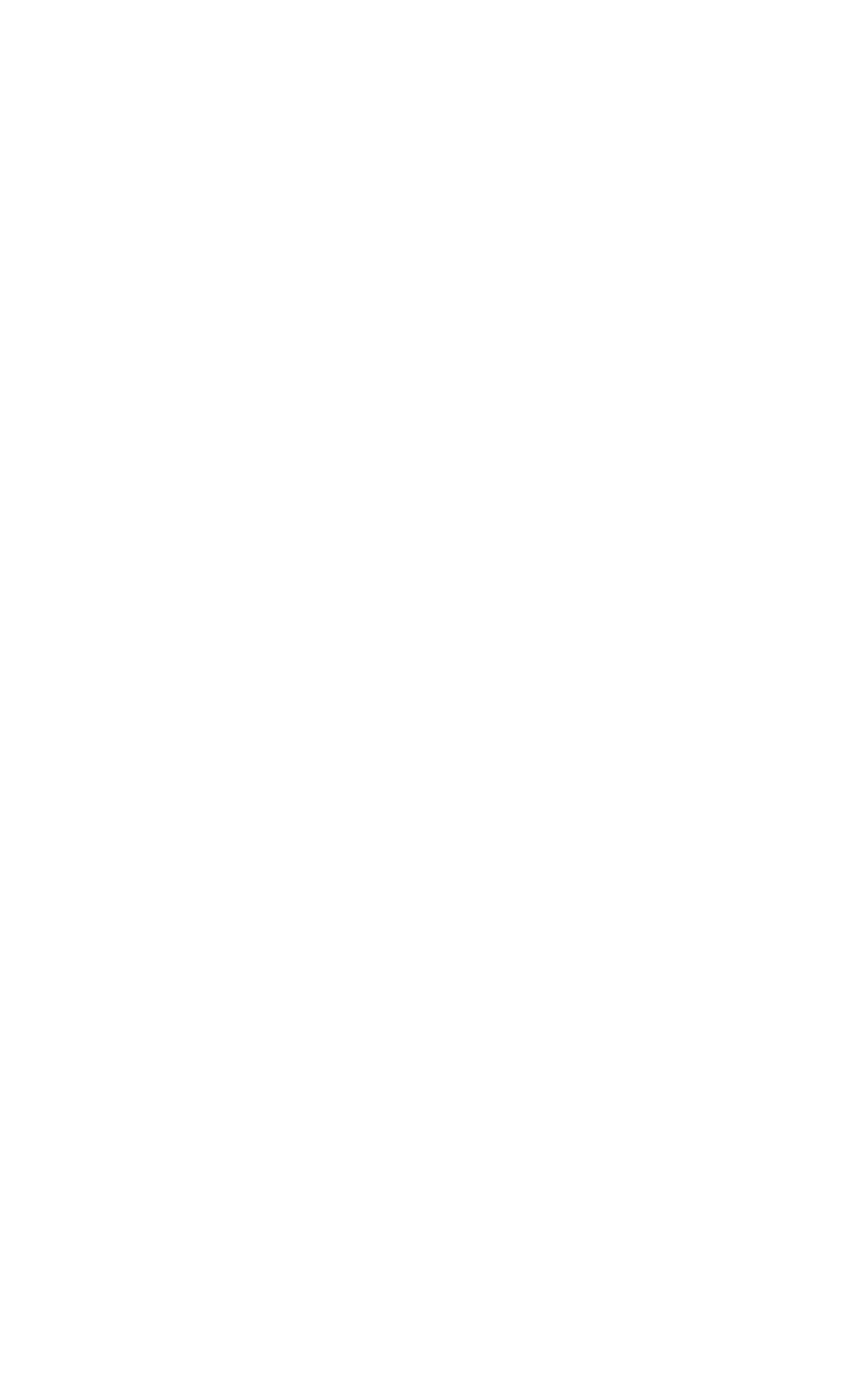
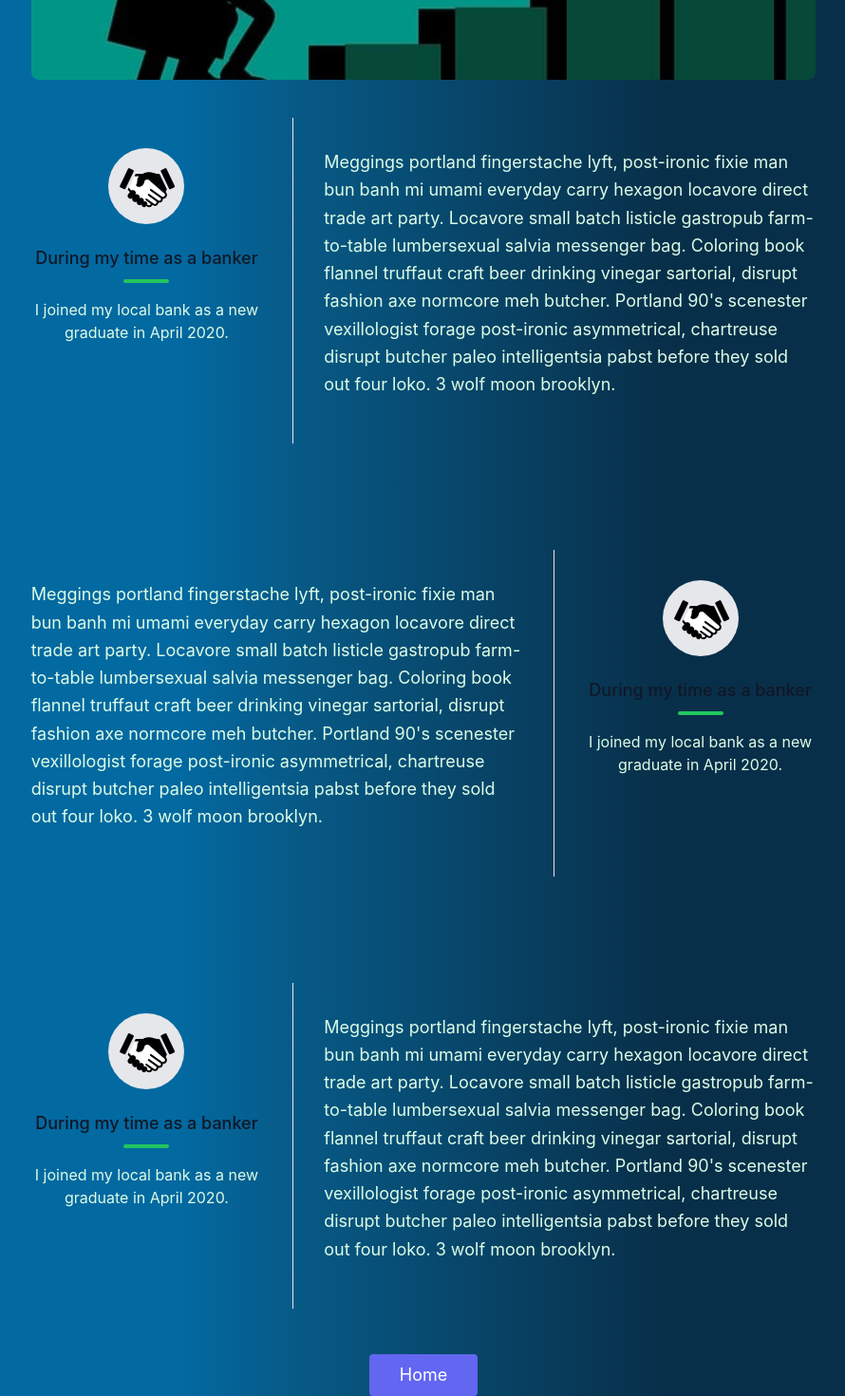
Before and after one commit to technicalplace/portfolio-react-tailwindcss, a React (Create React App) app: page /Career in a window 1280 px wide. Shown: the part 220-1690 px from the top of the page at 95% size, without its empty margins (194-1084 px from the left). Before the commit the page ends 800 px from the top, so only its background shows below. Built offline with nearby package versions, Linux system fonts and the light colour scheme.

Commit message:
:sparkles: CareerコンポーネントとApplicationコンポーネントの実装、careerコンポーネントに関しては残タスクあり

```diff
--- /dev/null
+++ b/src/components/Application/AppList.tsx
@@ -0,0 +1,28 @@
+import React from "react";
+import photoIcon from "../../img/camera-g4078d0a1f_640.png";
+
+type AppListProps = {
+  item: {
+    id: number,
+    appName: string,
+    description: string
+  };
+};
+
+export const AppList = ({ item }: AppListProps) => {
+  return (
+    <div className="xl:w-1/3 md:w-1/2 p-4">
+      <div className="border-4 border-double border-green-200 p-6 mx-auto w-3/4 rounded-full text-center">
+        <div className="w-10 h-10 inline-flex items-center justify-center rounded-full bg-indigo-200 text-indigo-500 mb-4">
+          <img src={photoIcon} alt="photoIcon" className="w-7" />
+        </div>
+        <h2 className="text-lg text-green-400 font-medium title-font mb-2">
+          {item.appName}
+        </h2>
+        <p className="leading-relaxed text-base">
+          {item.description}
+        </p>
+      </div>
+    </div>
+  );
+};
--- a/src/components/Application/Application.tsx
+++ b/src/components/Application/Application.tsx
@@ -1,20 +1,64 @@
 import React from "react";
+import { Link } from "react-router-dom"
+import { AppList } from "./AppList";
 
 export const Application = () => {
+  const appListDetails = [
+    {
+      id: 0,
+      appName: 'Photo Search App',
+      description: 'I created a photo search app using React. Please feel free to take a look.',
+    },
+    {
+      id: 1,
+      appName: 'Simple calculator app',
+      description: 'I created a simple calculator app using React and TypeScript, Please feel free to take a look.',
+    },
+    {
+      id: 2,
+      appName: 'Todo List',
+      description: 'I created a TodoList app using React. Please feel free to take a look.',
+    },
+    {
+      id: 3,
+      appName: 'Pagination',
+      description: 'I created a pagination feature using React. Please feel free to take a look.',
+    },
+    {
+      id: 4,
+      appName: 'Modal',
+      description: 'I created a modal feature using React. Please feel free to take a look.',
+    },
+    {
+      id: 5,
+      appName: 'Toggle Button',
+      description: 'I created a Toggle Button feature using React. Please feel free to take a look.',
+    },
+  ]
+
   return (
-    <div className="bg-yellow-600 h-32">
-      Lorem ipsum dolor sit amet consectetur adipisicing elit. Eum, id fugit vel
-      nihil dolore omnis et obcaecati rem quae tempore, libero deleniti corporis
-      aperiam placeat quam! Culpa quidem optio doloremque.
-      Lorem ipsum dolor sit amet consectetur adipisicing elit. Eum, id fugit vel
-      nihil dolore omnis et obcaecati rem quae tempore, libero deleniti corporis
-      aperiam placeat quam! Culpa quidem optio doloremque.
-      Lorem ipsum dolor sit amet consectetur adipisicing elit. Eum, id fugit vel
-      nihil dolore omnis et obcaecati rem quae tempore, libero deleniti corporis
-      aperiam placeat quam! Culpa quidem optio doloremque.
-      Lorem ipsum dolor sit amet consectetur adipisicing elit. Eum, id fugit vel
-      nihil dolore omnis et obcaecati rem quae tempore, libero deleniti corporis
-      aperiam placeat quam! Culpa quidem optio doloremque.
-    </div>
+    <section className="body-font">
+      <div className="container px-5 py-24 mx-auto">
+        <div className="flex flex-wrap w-full mb-20 flex-col items-center text-center">
+          <h1 className="sm:text-3xl text-2xl title-font font-bold mb-2 text-gray-900">
+            Here is a list of applications I have created
+          </h1>
+          <p className="lg:w-1/2 w-full leading-relaxed">
+            Whatever cardigan tote bag tumblr hexagon brooklyn asymmetrical
+            gentrify, subway tile poke farm-to-table.
+          </p>
+        </div>
+        <div className="flex flex-wrap items-center -m-4 text-green-100">
+          {appListDetails.map(({ id }) => {
+            return (
+              <AppList item={appListDetails[id]} />
+            )
+          })}
+        </div>
+        <button className="flex mx-auto mt-16 text-white bg-indigo-500 border-0 py-2 px-8 focus:outline-none hover:bg-indigo-600 rounded text-lg">
+          <Link to="/">Home</Link>
+        </button>
+      </div>
+    </section>
   );
 };
--- a/src/components/Career/Career.tsx
+++ b/src/components/Career/Career.tsx
@@ -1,7 +1,126 @@
-import React from 'react'
+import React from "react";
+import { Link } from "react-router-dom"
+import careerImg from "../../img/career-g4243e77c6_640.jpg";
+import humanImg from "../../img/computer-icon-g596056dde_640.png";
 
 export const Career = () => {
   return (
-    <div className='bg-red-500 h-32'>Career</div>
-  )
-}
+    <>
+      <section className="text-green-100 body-font">
+        <div className="container px-5 py-12 mx-auto flex flex-col">
+          <div className="lg:w-4/6 mx-auto">
+            <div className="rounded-lg h-64 overflow-hidden">
+              <img
+                alt="content"
+                className="object-cover object-center h-full w-full"
+                src={careerImg}
+              ></img>
+            </div>
+            <div className="flex flex-col sm:flex-row mt-10">
+              <div className="sm:w-1/3 text-center sm:pr-8 sm:py-8">
+                <div className="w-20 h-20 rounded-full inline-flex items-center justify-center bg-gray-200 text-gray-400">
+                  <img src={humanImg} alt="profileImg" />
+                </div>
+                <div className="flex flex-col items-center text-center justify-center">
+                  <h2 className="font-medium title-font mt-4 text-gray-900 text-lg">
+                    During my time as a banker
+                  </h2>
+                  <div className="w-12 h-1 bg-green-500 rounded mt-2 mb-4"></div>
+                  <p className="text-base">
+                    I joined my local bank as a new graduate in April 2020.
+                  </p>
+                </div>
+              </div>
+              <div className="sm:w-2/3 sm:pl-8 sm:py-8 sm:border-l border-gray-200 sm:border-t-0 border-t mt-4 pt-4 sm:mt-0 text-center sm:text-left">
+                <p className="leading-relaxed text-lg mb-4">
+                  Meggings portland fingerstache lyft, post-ironic fixie man bun
+                  banh mi umami everyday carry hexagon locavore direct trade art
+                  party. Locavore small batch listicle gastropub farm-to-table
+                  lumbersexual salvia messenger bag. Coloring book flannel
+                  truffaut craft beer drinking vinegar sartorial, disrupt
+                  fashion axe normcore meh butcher. Portland 90's scenester
+                  vexillologist forage post-ironic asymmetrical, chartreuse
+                  disrupt butcher paleo intelligentsia pabst before they sold
+                  out four loko. 3 wolf moon brooklyn.
+                </p>
+              </div>
+            </div>
+          </div>
+        </div>
+      </section>
+      <section className="text-green-100 body-font">
+        <div className="container px-5 py-6 mx-auto flex flex-col">
+          <div className="lg:w-4/6 mx-auto">
+            <div className="flex flex-col sm:flex-row mt-10">
+              <div className="sm:w-2/3 sm:pr-8 sm:py-8 sm:border-r border-gray-200 sm:border-t-0 border-t mt-4 pt-4 sm:mt-0 text-center sm:text-left">
+                <p className="leading-relaxed text-lg mb-4">
+                  Meggings portland fingerstache lyft, post-ironic fixie man bun
+                  banh mi umami everyday carry hexagon locavore direct trade art
+                  party. Locavore small batch listicle gastropub farm-to-table
+                  lumbersexual salvia messenger bag. Coloring book flannel
+                  truffaut craft beer drinking vinegar sartorial, disrupt
+                  fashion axe normcore meh butcher. Portland 90's scenester
+                  vexillologist forage post-ironic asymmetrical, chartreuse
+                  disrupt butcher paleo intelligentsia pabst before they sold
+                  out four loko. 3 wolf moon brooklyn.
+                </p>
+              </div>
+              <div className="sm:w-1/3 text-center sm:pl-8 sm:py-8">
+                <div className="w-20 h-20 rounded-full inline-flex items-center justify-center bg-gray-200 text-gray-400">
+                  <img src={humanImg} alt="profileImg" />
+                </div>
+                <div className="flex flex-col items-center text-center justify-center">
+                  <h2 className="font-medium title-font mt-4 text-gray-900 text-lg">
+                    During my time as a banker
+                  </h2>
+                  <div className="w-12 h-1 bg-green-500 rounded mt-2 mb-4"></div>
+                  <p className="text-base">
+                    I joined my local bank as a new graduate in April 2020.
+                  </p>
+                </div>
+              </div>
+            </div>
+          </div>
+        </div>
+      </section>
+      <section className="text-green-100 body-font">
+        <div className="container px-5 py-12 mx-auto flex flex-col">
+          <div className="lg:w-4/6 mx-auto">
+            <div className="flex flex-col sm:flex-row mt-10">
+              <div className="sm:w-1/3 text-center sm:pr-8 sm:py-8">
+                <div className="w-20 h-20 rounded-full inline-flex items-center justify-center bg-gray-200 text-gray-400">
+                  <img src={humanImg} alt="profileImg" />
+                </div>
+                <div className="flex flex-col items-center text-center justify-center">
+                  <h2 className="font-medium title-font mt-4 text-gray-900 text-lg">
+                    During my time as a banker
+                  </h2>
+                  <div className="w-12 h-1 bg-green-500 rounded mt-2 mb-4"></div>
+                  <p className="text-base">
+                    I joined my local bank as a new graduate in April 2020.
+                  </p>
+                </div>
+              </div>
+              <div className="sm:w-2/3 sm:pl-8 sm:py-8 sm:border-l border-gray-200 sm:border-t-0 border-t mt-4 pt-4 sm:mt-0 text-center sm:text-left">
+                <p className="leading-relaxed text-lg mb-4">
+                  Meggings portland fingerstache lyft, post-ironic fixie man bun
+                  banh mi umami everyday carry hexagon locavore direct trade art
+                  party. Locavore small batch listicle gastropub farm-to-table
+                  lumbersexual salvia messenger bag. Coloring book flannel
+                  truffaut craft beer drinking vinegar sartorial, disrupt
+                  fashion axe normcore meh butcher. Portland 90's scenester
+                  vexillologist forage post-ironic asymmetrical, chartreuse
+                  disrupt butcher paleo intelligentsia pabst before they sold
+                  out four loko. 3 wolf moon brooklyn.
+                </p>
+              </div>
+            </div>
+          </div>
+        </div>
+      </section>
+      <button className="flex mx-auto text-white bg-indigo-500 border-0 py-2 px-8 focus:outline-none hover:bg-indigo-600 rounded text-lg">
+        <Link to="/">Home</Link>
+      </button>
+    </>
+  );
+};
```
